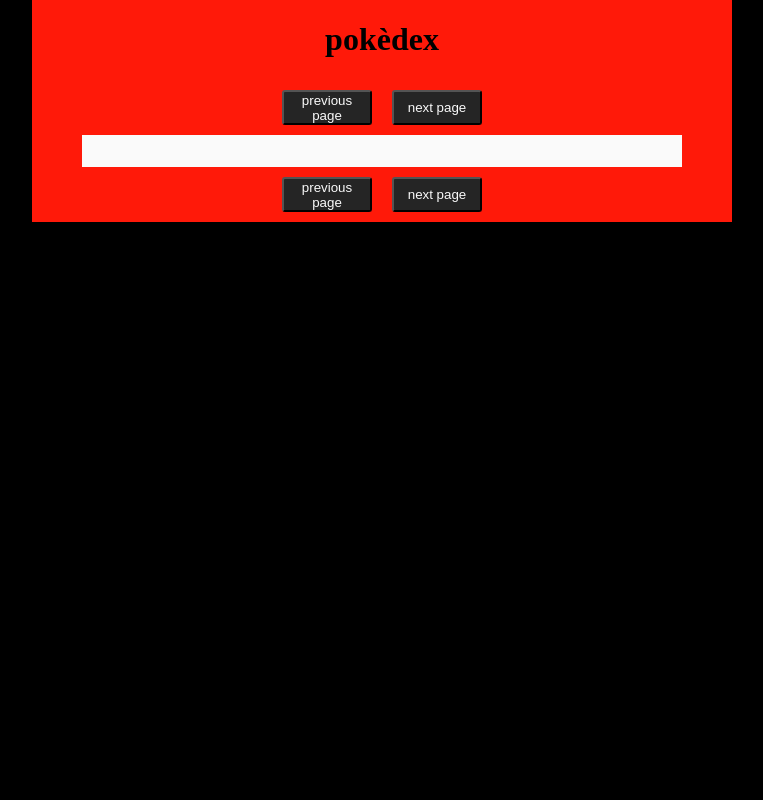
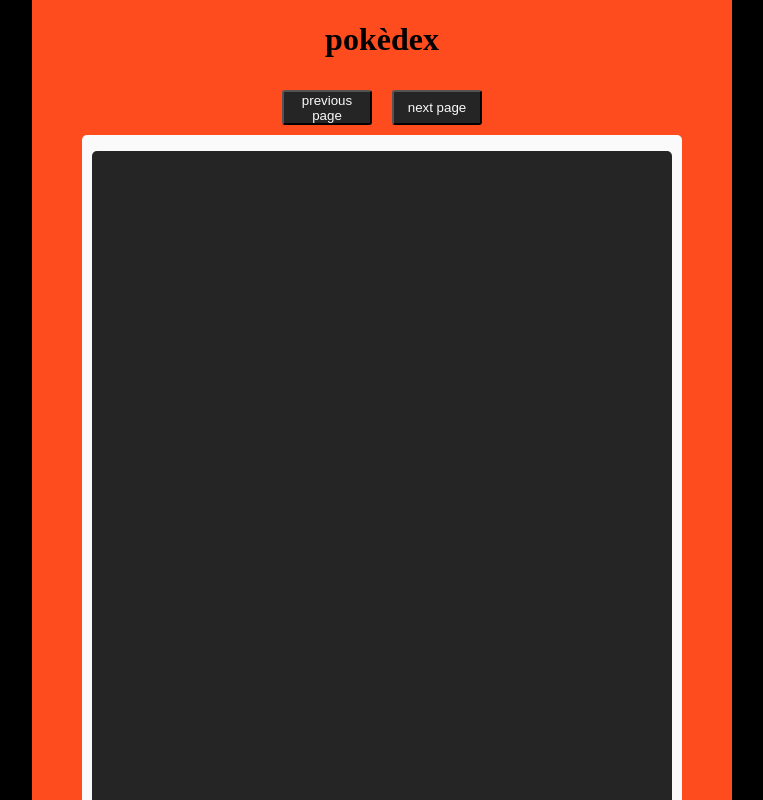
Before and after one commit to pepo999/pokedex, a plain HTML site: page index.html in a window 1280 px wide. Shown: the top 800 px of the page, without its empty margins (258-1021 px from the left). Drawn offline with Linux system fonts and the light colour scheme; no server answers.

Commit message:
Update style.css

```diff
--- a/style.css
+++ b/style.css
@@ -18,11 +18,11 @@ h1{
 
 .poke-container{
     width: 700px;
-    /* height: 650px; */
+    height: 1000px;
     display: flex;
     flex-direction: column;
     align-items: center;
-    background-color: rgb(255, 25, 9);
+    background-color: rgb(255, 76, 31);
 }
 
 button{
@@ -41,14 +41,24 @@ button{
 }
 
 #pokemon-list{
-    width: 500px;
+    width: 90%;
+    height: 780;
     background-color: rgb(37, 37, 37);
     color: #fafafa;
+    display: grid;
+    grid-template-columns: 1fr repeat(20);
+    border-radius: 5px;
 }
 
 .contour{
     width: 600px;
+    height: 800px;
     background-color: #fafafa;
     display: flex;
     justify-content: center;
+    border-radius: 5px;
 }
+
+.poke-li{
+height: 1fr repeat(20);
+}
```
